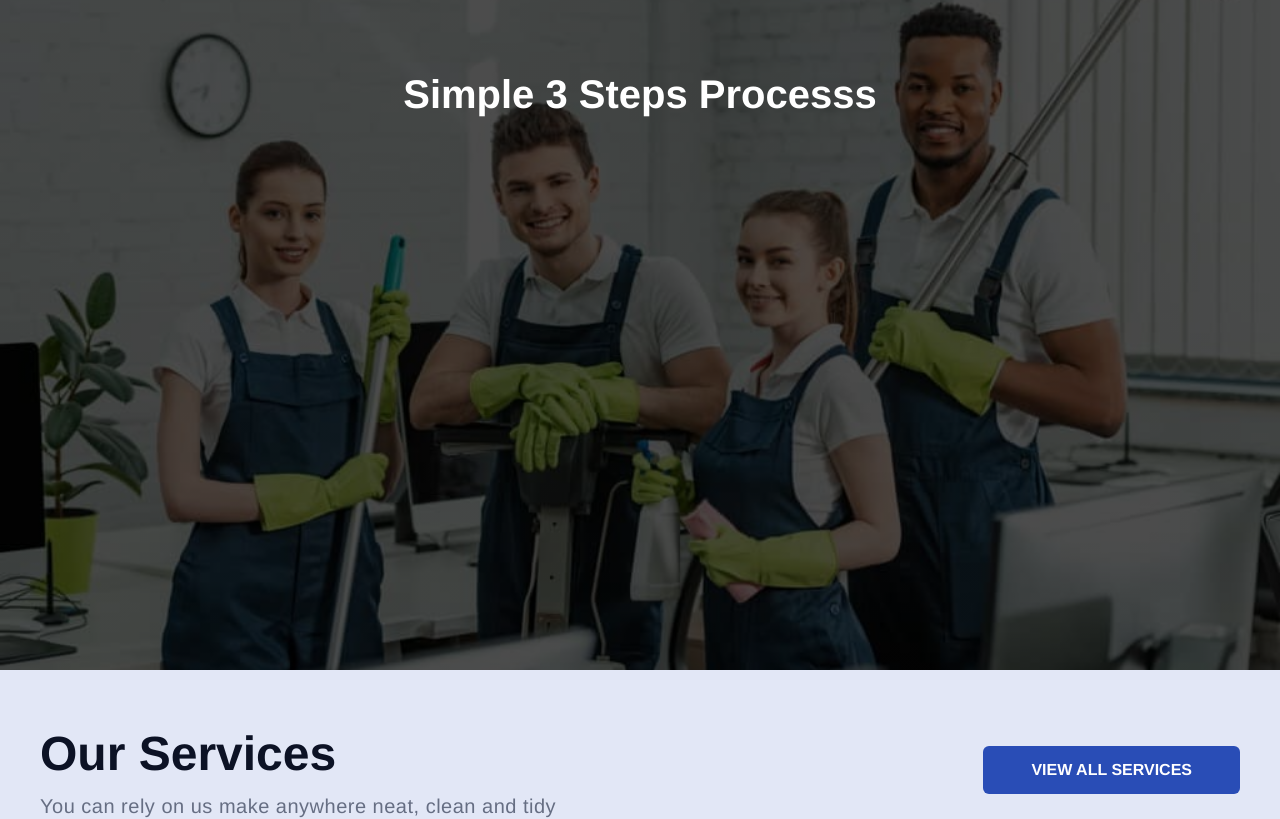
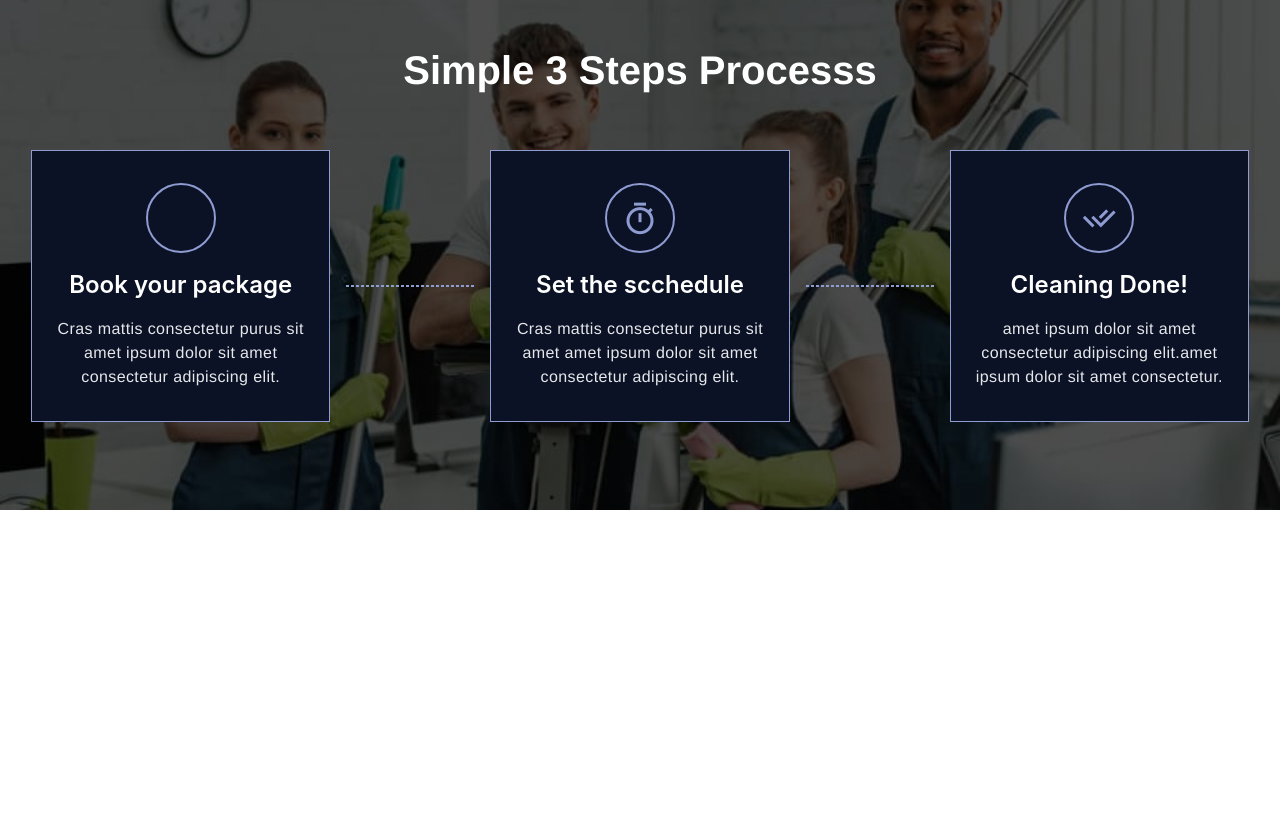
Before and after one commit to Ifenna-Pascal/cleaning-booking-app, a Next.js app: page / in a window 1280 px wide. Shown: the part 3125-3944 px from the top of the page. After the commit the page ends 3635 px from the top, so only its background shows below. Built offline with nearby package versions, Linux system fonts and the light colour scheme.

Commit message:
findshed the processes section

```diff
--- /dev/null
+++ b/src/components/Process.jsx
@@ -0,0 +1,15 @@
+import React from 'react'
+
+function Process({icon, header, content}) {
+  return (
+    <div className="w-full min-h-[200px] mx-4 py-8 flex flex-row lg:flex-col justify-center items-center bg-process border border-process_logo">
+        <div className='w-[70px] h-[70px] mb-4 p-1 rounded-[50%] border-2 flex items-center justify-center border-process_logo'>
+            <i className={`${icon} text-4xl text-process_logo text-center`}></i>
+        </div>
+        <h2 className='text-white font-semibold mb-4 text-center text-2xl '>{header}</h2>
+        <p className='text-gray-200 px-4 text-center text-base font-[500] tracking-wide font-poppins '>{content}</p>
+    </div>
+  )
+}
+
+export default Process
--- a/src/pages/index.js
+++ b/src/pages/index.js
@@ -20,7 +20,6 @@ export default function Home() {
      <OurServices />
      <BlockQuote />
      <Process />
-     <OurServices />
     </div>
   )
 }
--- a/src/section/home/Process.jsx
+++ b/src/section/home/Process.jsx
@@ -1,13 +1,21 @@
 import React from 'react'
+import Process from '../../components/Process'
 
-function Process() {
+function Processes() {
   return (
-    <div className={`min-h-[90vh]  w-full bg-processTwo  bg-no-repeat bg-cover bg-center bg-fixed relative`}>
-       <div className='max-w-[1250px] w-full py-16  flex flex-col items-center relative mx-auto'>
-          <h1 className="text-center py-12 text-white font-poppins text-[2.5em] leading-[4rem] font-semibold capitalize">Simple 3 Steps Processs</h1>
+    <div className={`min-h-[70vh]  w-full bg-processTwo  bg-no-repeat bg-cover flex  bg-center bg-fixed relative`}>
+       <div className='max-w-[1250px] w-full py-16  flex flex-col items-center justify-center relative mx-auto'>
+          <h1 className="text-center pb-12 text-white font-poppins text-[2.5em] leading-[4rem] font-semibold capitalize">Simple 3 Steps Processs</h1>
+          <div className="flex justify-between items-center">
+              <Process header="Book your package" content="Cras mattis consectetur purus sit amet ipsum dolor sit amet consectetur adipiscing elit." icon="ri-book-mark-line" />
+              <div className='flex items-center justify-center'><div className="w-32  flex relative items-center justify-center border border-dashed border-process_logo px-6"></div></div>
+              <Process header="Set the scchedule" content="Cras mattis consectetur purus sit amet amet ipsum dolor sit amet consectetur adipiscing elit." icon="ri-timer-line" />
+              <div><div className="w-32  flex relative items-center justify-center border border-dashed border-process_logo px-6"></div></div>
+              <Process header="Cleaning Done!" content="amet ipsum dolor sit amet consectetur adipiscing elit.amet ipsum dolor sit amet consectetur." icon="ri-check-double-line"   />
+          </div>
        </div>
     </div>
   )
 }
 
-export default Process
+export default Processes
--- a/src/styles/globals.css
+++ b/src/styles/globals.css
@@ -42,6 +42,20 @@ a {
   label {
     @apply font-semibold text-text_primary text-base
   }
+
+  .box::after {
+    content: ">";
+    position: absolute;
+    right: 0;
+    font-size: 2rem;
+    padding-left: 2px;
+    display: flex;
+    align-items: center;
+    justify-content: center;
+    color: white;
+    font-weight: 900;
+  }
+
   .scale_up:hover div img {
     transform: scale(1.4);
   }
--- a/tailwind.config.js
+++ b/tailwind.config.js
@@ -27,7 +27,9 @@ module.exports = {
         text_secondary:"#666E83",
         background: "#E6EAF8",
         input: "#F6F7FD",
-        contact: "#A2ADDA"
+        contact: "#A2ADDA",
+        process: "#0C1225",
+        process_logo: "#8E9CD2"
     },
     }
   },
```
